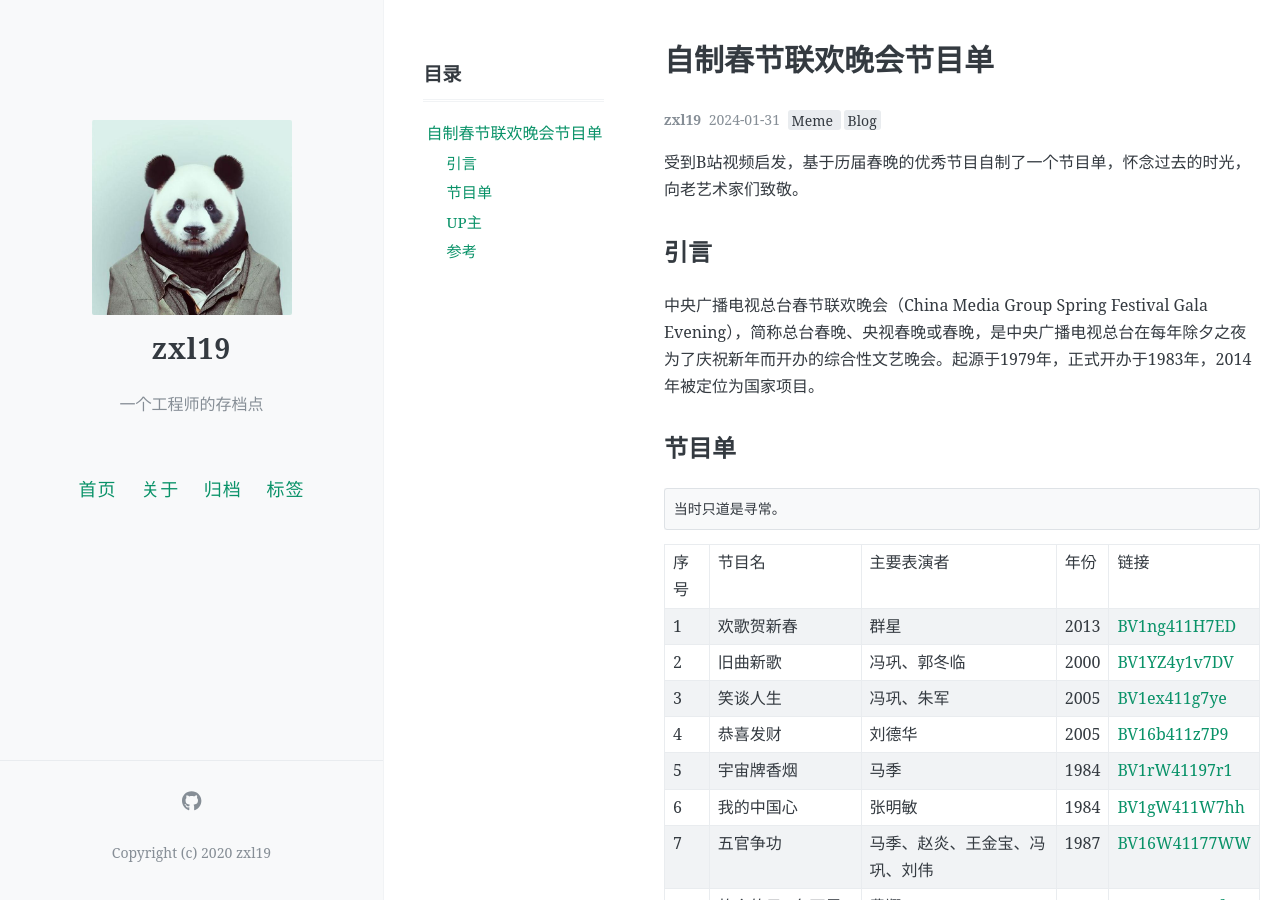
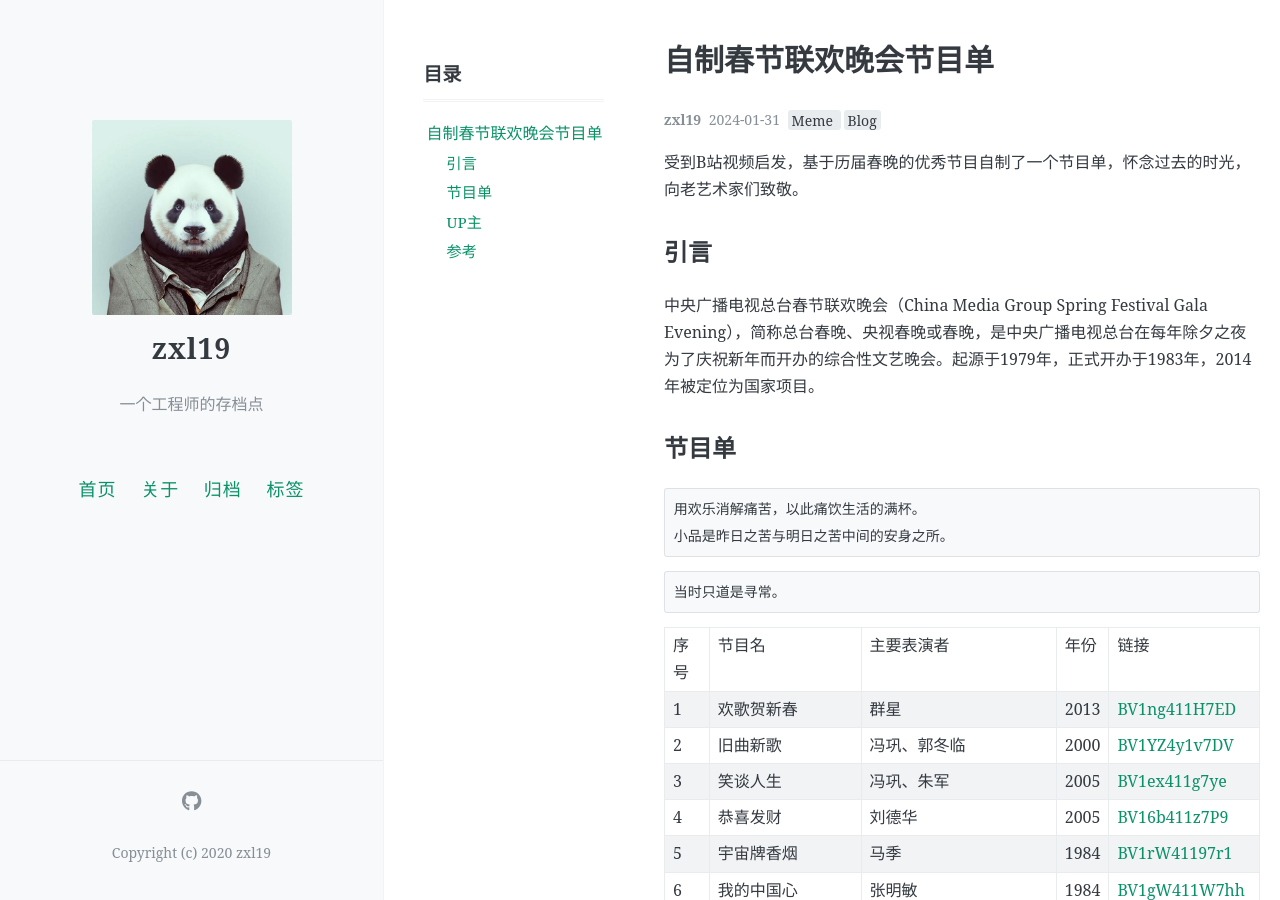
Before and after one commit to zxl19/zxl19.github.io, a Jekyll site: the page built from _posts/2024-01-31-spring-festival-gala.md, in a window 1280 px wide and 900 px high. Built offline with Jekyll 4.4.1, drawn with Linux system fonts in a browser that asks for light colours; comment, search, counter and statistics services are not loaded; some of the changed text lies outside the part shown.

Commit message:
Update 2024-01-31-spring-festival-gala.md

````diff
--- a/_posts/2024-01-31-spring-festival-gala.md
+++ b/_posts/2024-01-31-spring-festival-gala.md
@@ -18,6 +18,11 @@ pinned: false
 中央广播电视总台春节联欢晚会（China Media Group Spring Festival Gala Evening），简称总台春晚、央视春晚或春晚，是中央广播电视总台在每年除夕之夜为了庆祝新年而开办的综合性文艺晚会。起源于1979年，正式开办于1983年，2014年被定位为国家项目。
 
 ## 节目单
+
+```text
+用欢乐消解痛苦，以此痛饮生活的满杯。
+小品是昨日之苦与明日之苦中间的安身之所。
+```
 
 ```text
 当时只道是寻常。
@@ -94,10 +99,11 @@ pinned: false
 ## 参考
 
 1. [中央广播电视总台春节联欢晚会-百度百科](https://baike.baidu.com/item/%E4%B8%AD%E5%A4%AE%E5%B9%BF%E6%92%AD%E7%94%B5%E8%A7%86%E6%80%BB%E5%8F%B0%E6%98%A5%E8%8A%82%E8%81%94%E6%AC%A2%E6%99%9A%E4%BC%9A)
-2. [【2013春晚】十年前的那个除夕之夜，满足了我对春晚全部的期待与想象-bilibili](https://www.bilibili.com/video/BV1y3411d7oG)
-3. [2024终极除夕夜晚会-bilibili](https://www.bilibili.com/video/BV1KK411v75s)
-4. [2024终极除夕夜晚会2.0-bilibili](https://www.bilibili.com/video/BV1sC4y1k7Qw)
-5. [《2024年自制春晚》丨我们值得更好的！春晚代餐，好吃管饱！-bilibili](https://www.bilibili.com/video/BV1SN4y1z7xq)
-6. [《2024年自制春晚》丨我们需要更好的！祝大家新春快乐，万事如意！-bilibili](https://www.bilibili.com/video/BV1mg4y1m7fL)
-7. [2024年即将到来，给大家奉献春晚小品春晚小品，但是混剪，可留着三十晚上看，祝大家龙年大吉-bilibili](https://www.bilibili.com/video/BV1sw411J7Di)
-8. [《2024年春节联欢晚会》-bilibili](https://www.bilibili.com/video/BV16g4y1e73f)
+2. [赵本山：小品不是用来教育人的……-bilibili](https://www.bilibili.com/video/BV1mK411a7v6)
+3. [【2013春晚】十年前的那个除夕之夜，满足了我对春晚全部的期待与想象-bilibili](https://www.bilibili.com/video/BV1y3411d7oG)
+4. [2024终极除夕夜晚会-bilibili](https://www.bilibili.com/video/BV1KK411v75s)
+5. [2024终极除夕夜晚会2.0-bilibili](https://www.bilibili.com/video/BV1sC4y1k7Qw)
+6. [《2024年自制春晚》丨我们值得更好的！春晚代餐，好吃管饱！-bilibili](https://www.bilibili.com/video/BV1SN4y1z7xq)
+7. [《2024年自制春晚》丨我们需要更好的！祝大家新春快乐，万事如意！-bilibili](https://www.bilibili.com/video/BV1mg4y1m7fL)
+8. [2024年即将到来，给大家奉献春晚小品春晚小品，但是混剪，可留着三十晚上看，祝大家龙年大吉-bilibili](https://www.bilibili.com/video/BV1sw411J7Di)
+9. [《2024年春节联欢晚会》-bilibili](https://www.bilibili.com/video/BV16g4y1e73f)
````
